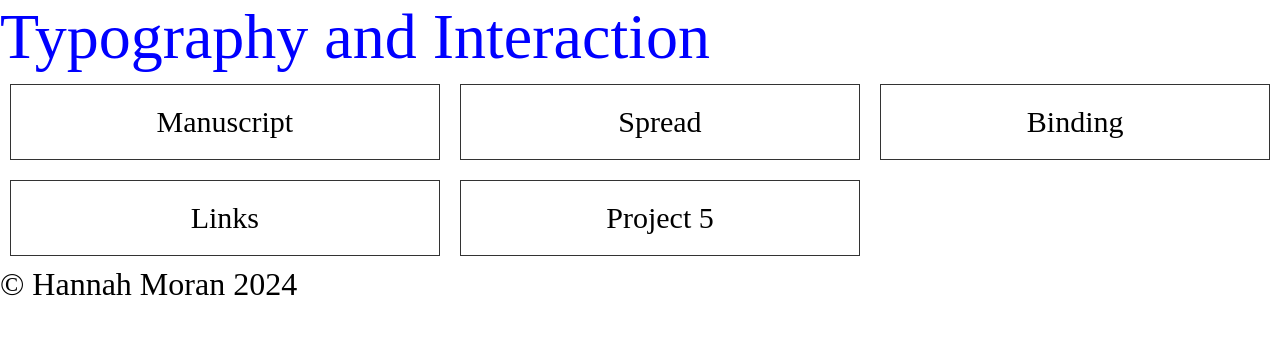
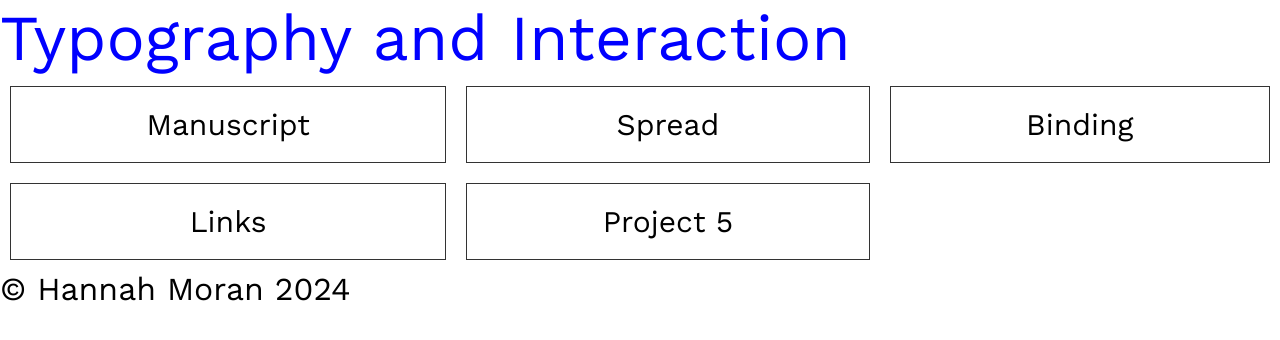
Before and after one commit to hannahmariamoran/hannahmariamoran.github.io, a plain HTML site: page index.html in a window 1280 px wide. Drawn offline with nearby package versions, Linux system fonts and the light colour scheme.

Commit message:
Updating font family

```diff
--- a/assets/style.css
+++ b/assets/style.css
@@ -1,3 +1,5 @@
+@import url('https://fonts.googleapis.com/css2?family=Work+Sans:ital,wght@0,100..900;1,100..900&display=swap');
+
 :root{
     --font-size: 20px;
     --color: darkgray;
@@ -23,6 +25,7 @@ body{
 }
 
 h1{
+    font-family: Work Sans;
     color: blue;
     font-size: calc(var(--font-size) * 2);
 }
@@ -41,8 +44,13 @@ h1{
     padding: 20px;
     font-size: 30px;
     text-align: center;
+    font-family: Work Sans;
 }
 
 .grid-item:hover{
     background-color: rgb(208, 208, 208);
 }
+
+footer{
+    font-family: Work Sans;
+}
```
